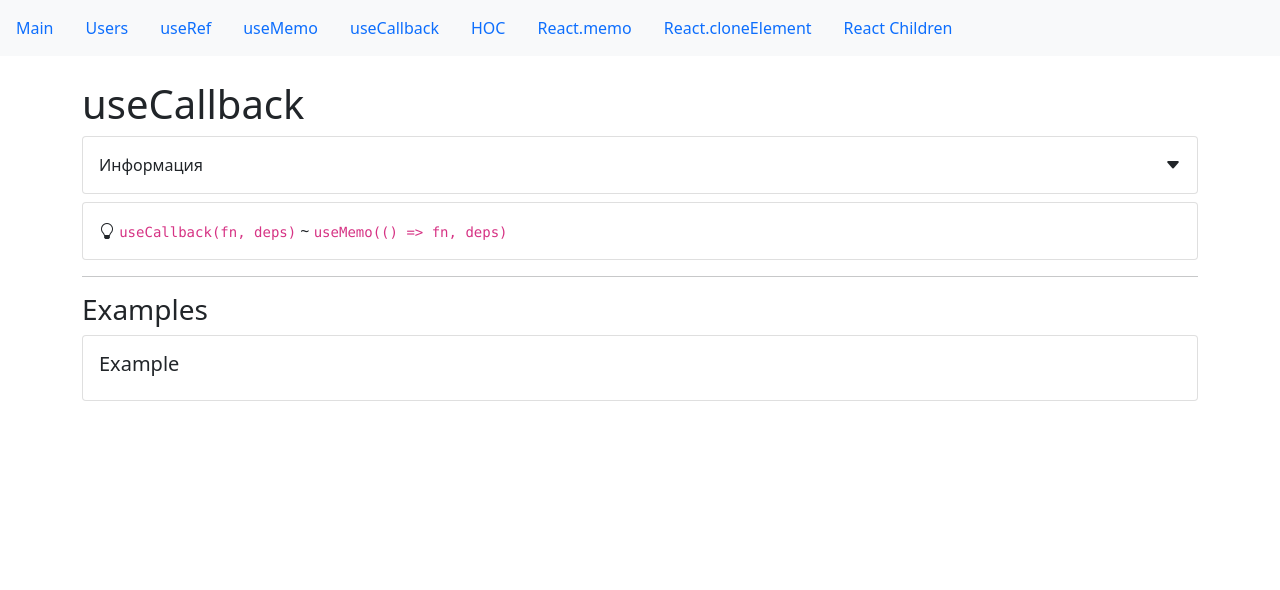
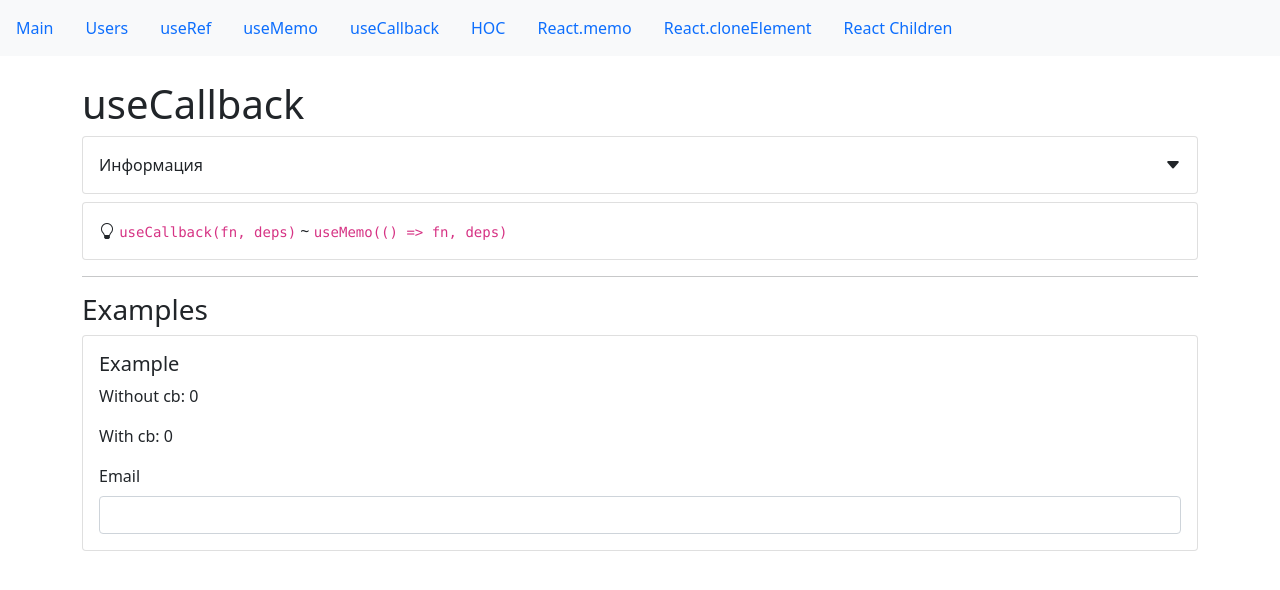
Before and after one commit to LisPavel/react-hooks, a React (Create React App) app: page /useCallback in a window 1280 px wide. Shown: the top 590 px of the page. Built offline with nearby package versions, Linux system fonts and the light colour scheme.

Commit message:
use callback hook

```diff
--- a/src/app/components/examples/useCallback/useCallBackExample.jsx
+++ b/src/app/components/examples/useCallback/useCallBackExample.jsx
@@ -1,11 +1,48 @@
-import React from "react";
+import React, { useCallback, useEffect, useRef, useState } from "react";
 import CardWrapper from "../../common/Card";
 import SmallTitle from "../../common/typografy/smallTitle";
 
 const UseCallBackExample = () => {
+    const [data, setData] = useState({});
+
+    const withoutCallback = useRef(0);
+    const withCallback = useRef(0);
+
+    const handleChange = ({ target }) => {
+        setData((ps) => ({ ...ps, [target.name]: target.value }));
+    };
+
+    const validateWithoutCallback = (data) => {
+        console.log(data);
+    };
+    const validateWithCB = useCallback((data) => {
+        console.log(data);
+    }, []);
+
+    useEffect(() => {
+        validateWithoutCallback(data);
+        validateWithCB(data);
+    }, [data]);
+
+    useEffect(() => withoutCallback.current++, [validateWithoutCallback]);
+    useEffect(() => withCallback.current++, [validateWithCB]);
+
     return (
         <CardWrapper>
             <SmallTitle>Example</SmallTitle>
+            <p>Without cb: {withoutCallback.current}</p>
+            <p>With cb: {withCallback.current}</p>
+            <label htmlFor="email" className="form-label">
+                Email
+            </label>
+            <input
+                type="email"
+                className="form-control"
+                id="email"
+                name="email"
+                onChange={handleChange}
+                value={data.email || ""}
+            />
         </CardWrapper>
     );
 };
```
